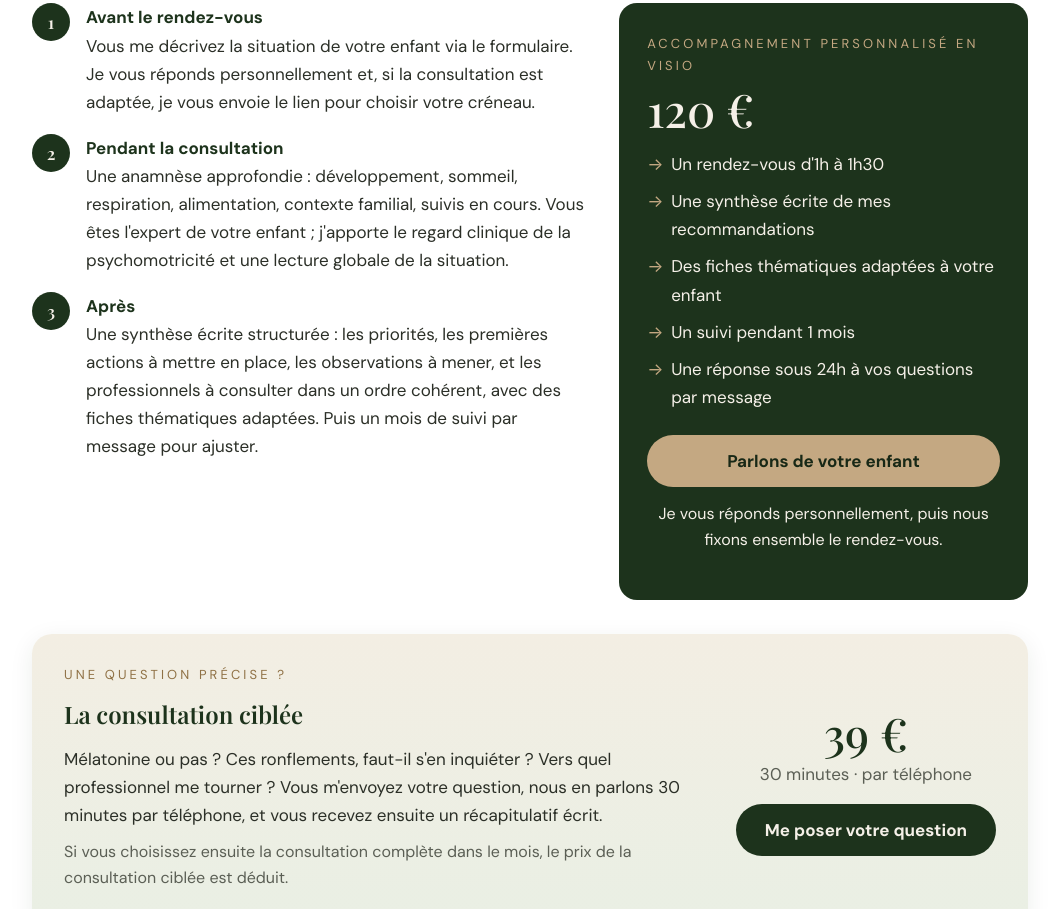
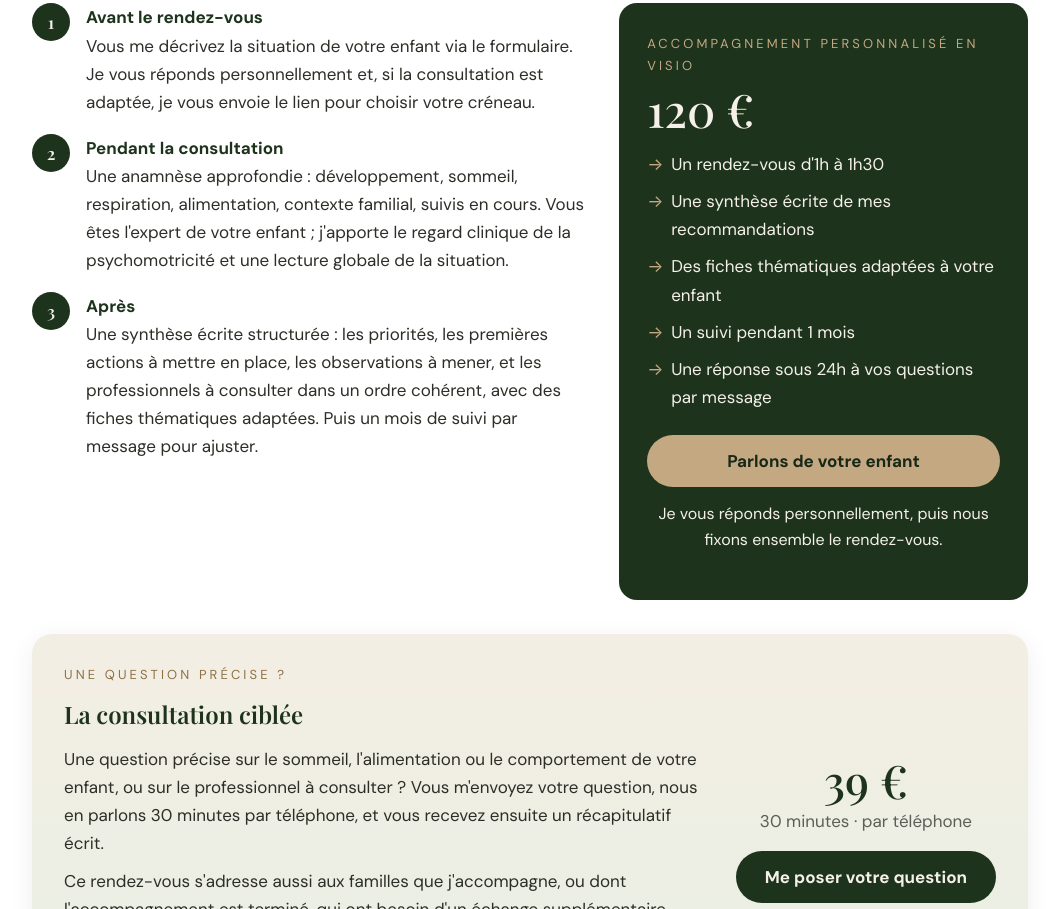
Before and after one commit to Parentacoeur/site, a plain HTML site: page index.html in a window 1280 px wide. Shown: the part 3539-4448 px from the top of the page, without its empty margins (110-1169 px from the left). Drawn offline with nearby package versions, Linux system fonts and the light colour scheme; a web font is replaced by a local one.

Commit message:
Consultation ciblée : sans mélatonine, ouverte aux familles suivies
Co-Authored-By: Claude Opus 5.5 <noreply@anthropic.com>

```diff
--- a/index.html
+++ b/index.html
@@ -131,7 +131,7 @@
       <a class="carte" href="#boussole">
         <svg class="icone" viewBox="0 0 48 48" aria-hidden="true"><circle cx="24" cy="24" r="17"/><path d="M30 18l-4 8-8 4 4-8z"/></svg>
         <h3>La consultation ciblée</h3>
-        <p>30 minutes par téléphone pour une question précise : mélatonine, ronflements, orientation vers le bon professionnel…</p>
+        <p>30 minutes par téléphone pour une question précise, ou un échange supplémentaire pendant ou après un accompagnement.</p>
         <span class="carte-lien">En savoir plus →</span>
       </a>
       <a class="carte" href="fiches.html">
@@ -193,7 +193,8 @@
       <div>
         <p class="label">Une question précise ?</p>
         <h3>La consultation ciblée</h3>
-        <p>Mélatonine ou pas ? Ces ronflements, faut-il s'en inquiéter ? Vers quel professionnel me tourner ? Vous m'envoyez votre question, nous en parlons 30 minutes par téléphone, et vous recevez ensuite un récapitulatif écrit.</p>
+        <p>Une question précise sur le sommeil, l'alimentation ou le comportement de votre enfant, ou sur le professionnel à consulter ? Vous m'envoyez votre question, nous en parlons 30 minutes par téléphone, et vous recevez ensuite un récapitulatif écrit.</p>
+        <p>Ce rendez-vous s'adresse aussi aux familles que j'accompagne, ou dont l'accompagnement est terminé, qui ont besoin d'un échange supplémentaire.</p>
         <p class="boussole-note">Si vous choisissez ensuite la consultation complète dans le mois, le prix de la consultation ciblée est déduit.</p>
       </div>
       <div class="boussole-prix">
```
